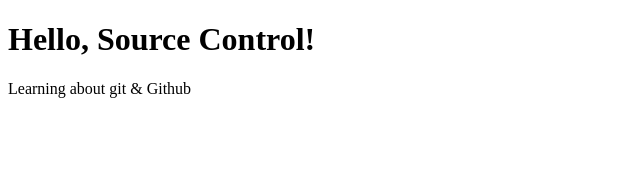
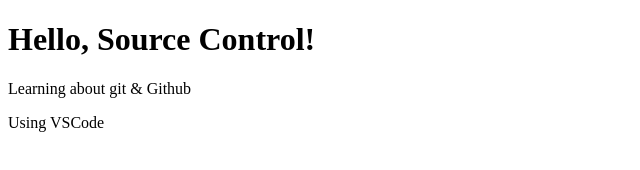
Before and after one commit to theZalmanian/Fall2022-CPW204-HelloSourceControl, a plain HTML site: page index.html in a window 1280 px wide. Shown: the whole page, without its empty margins (0-640 px from the left). Drawn offline with Linux system fonts and the light colour scheme.

Commit message:
Added second <p> to index.html

```diff
--- a/index.html
+++ b/index.html
@@ -12,5 +12,9 @@
     <p>
         Learning about git & Github
     </p>
+
+    <p>
+        Using VSCode
+    </p>
 </body>
 </html>
```
